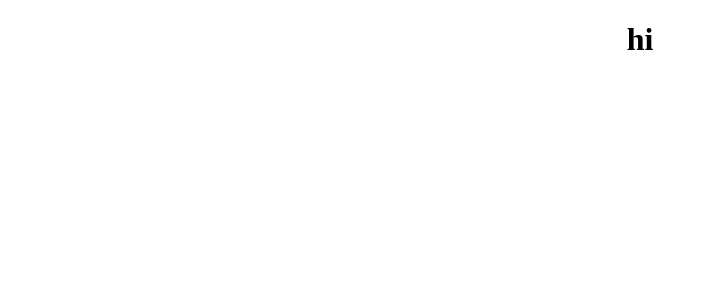
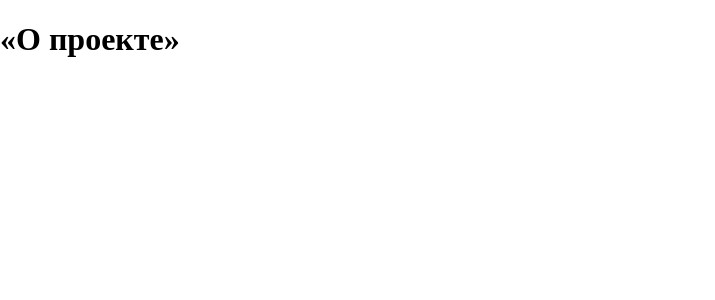
Before and after one commit to proehavshiy/movies-explorer-frontend, a React (Create React App) app: page / in a window 1280 px wide. Shown: the top 300 px of the page, without its empty margins (0-715 px from the left). Built offline with nearby package versions, Linux system fonts and the light colour scheme.

Commit message:
feat: create routes

```diff
--- a/package.json
+++ b/package.json
@@ -8,6 +8,7 @@
     "@testing-library/user-event": "^12.8.3",
     "react": "^17.0.2",
     "react-dom": "^17.0.2",
+    "react-router-dom": "^5.3.0",
     "react-scripts": "4.0.3",
     "web-vitals": "^1.1.2"
   },
--- a/src/components/App/App.js
+++ b/src/components/App/App.js
@@ -1,10 +1,30 @@
 import React from 'react';
 import './App.css';
+import { Switch, Route } from 'react-router-dom';
 
 function App() {
   return (
-    <div className="App">
-      <h1>hi</h1>
+    <div className="page">
+      <Switch>
+        <Route exact path="/">
+          <h1>«О проекте»</h1>
+        </Route>
+        <Route path="/movies">
+          <h1>«Фильмы»</h1>
+        </Route>
+        <Route path="/saved-movies">
+          <h1>«Сохранённые фильмы»</h1>
+        </Route>
+        <Route path="/profile">
+          <h1>страница с профилем пользователя</h1>
+        </Route>
+        <Route path="/signin">
+          <h1>авторизация</h1>
+        </Route>
+        <Route path="/signup">
+          <h1>регистрация</h1>
+        </Route>
+      </Switch>
     </div>
   );
 }
--- a/src/index.js
+++ b/src/index.js
@@ -1,12 +1,15 @@
 import React from 'react';
 import ReactDOM from 'react-dom';
+import { BrowserRouter as Router } from 'react-router-dom';
 import App from './components/App/App';
 import './index.css';
 import reportWebVitals from './reportWebVitals';
 
 ReactDOM.render(
   <React.StrictMode>
-    <App />
+    <Router basename="/">
+      <App />
+    </Router>
   </React.StrictMode>,
   document.getElementById('root'),
 );
```
Also changed, not shown: 1 other file (tests, documents, lock files or other folders).
